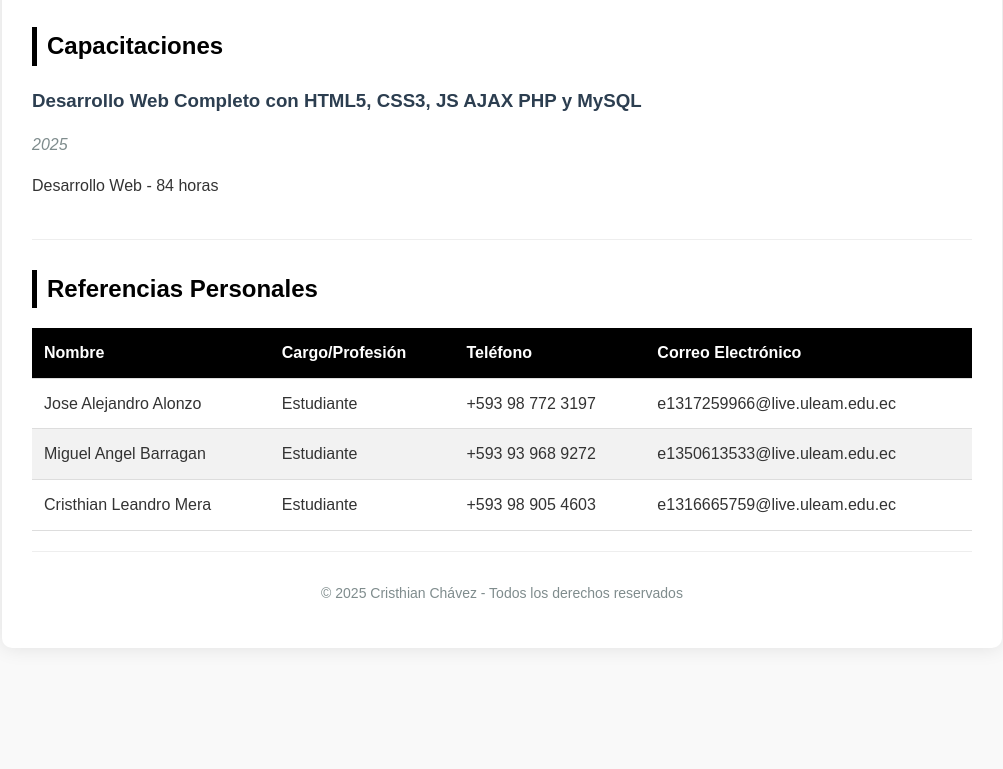
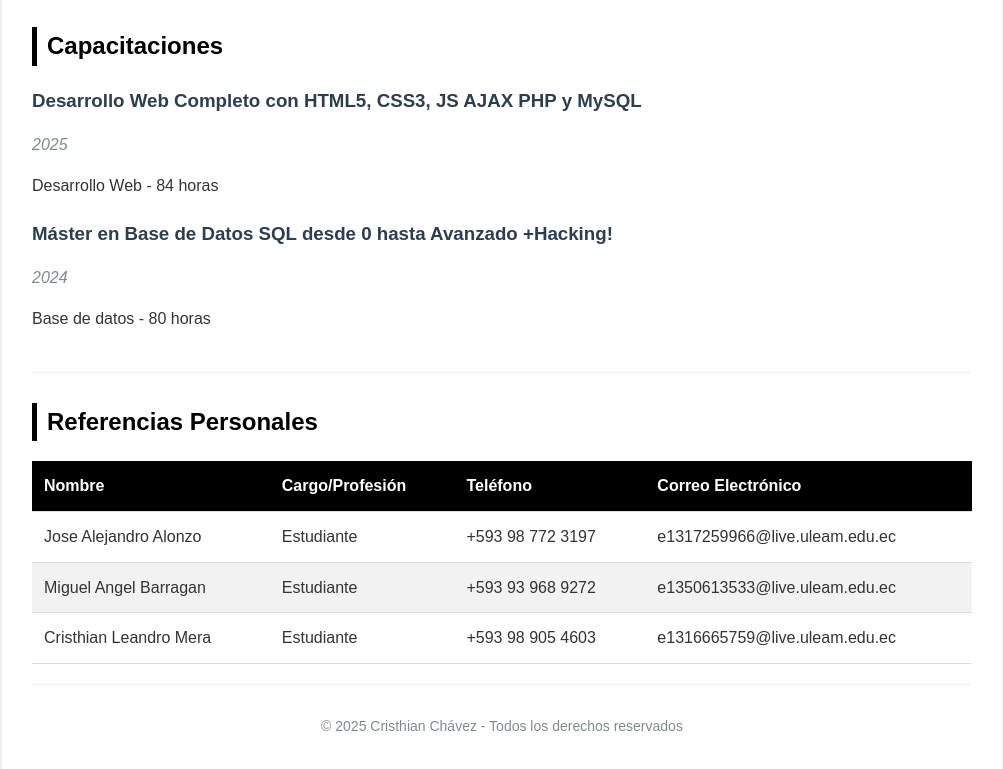
Before and after one commit to Criiscvz/Curiculum, a plain HTML site: page index.html in a window 1280 px wide. Shown: the part 851-1620 px from the top of the page, without its empty margins (138-1141 px from the left). Before the commit the page ends 1519 px from the top, so only its background shows below. Drawn offline with Linux system fonts and the light colour scheme.

Commit message:
index.html

```diff
--- a/index.html
+++ b/index.html
@@ -56,6 +56,12 @@
                 <p class="date">2025</p>
                 <p>Desarrollo Web - 84 horas</p>
             </div>
+
+            <div class="training-item">
+                <h3>Máster en Base de Datos SQL desde 0 hasta Avanzado +Hacking!</h3>
+                <p class="date">2024</p>
+                <p>Base de datos - 80 horas</p>
+            </div>
         </div>
 
         <!-- Sección de Referencias -->
```
